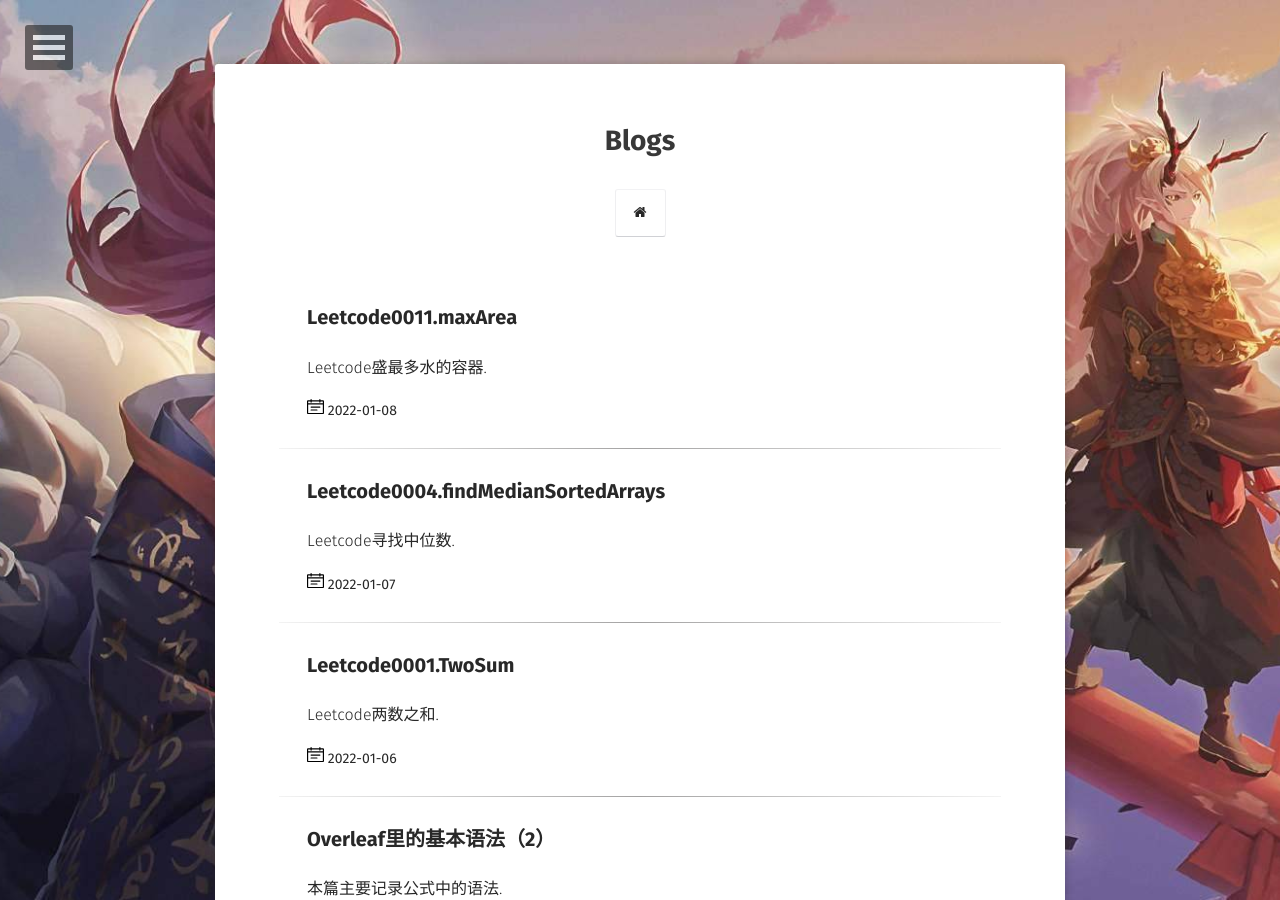
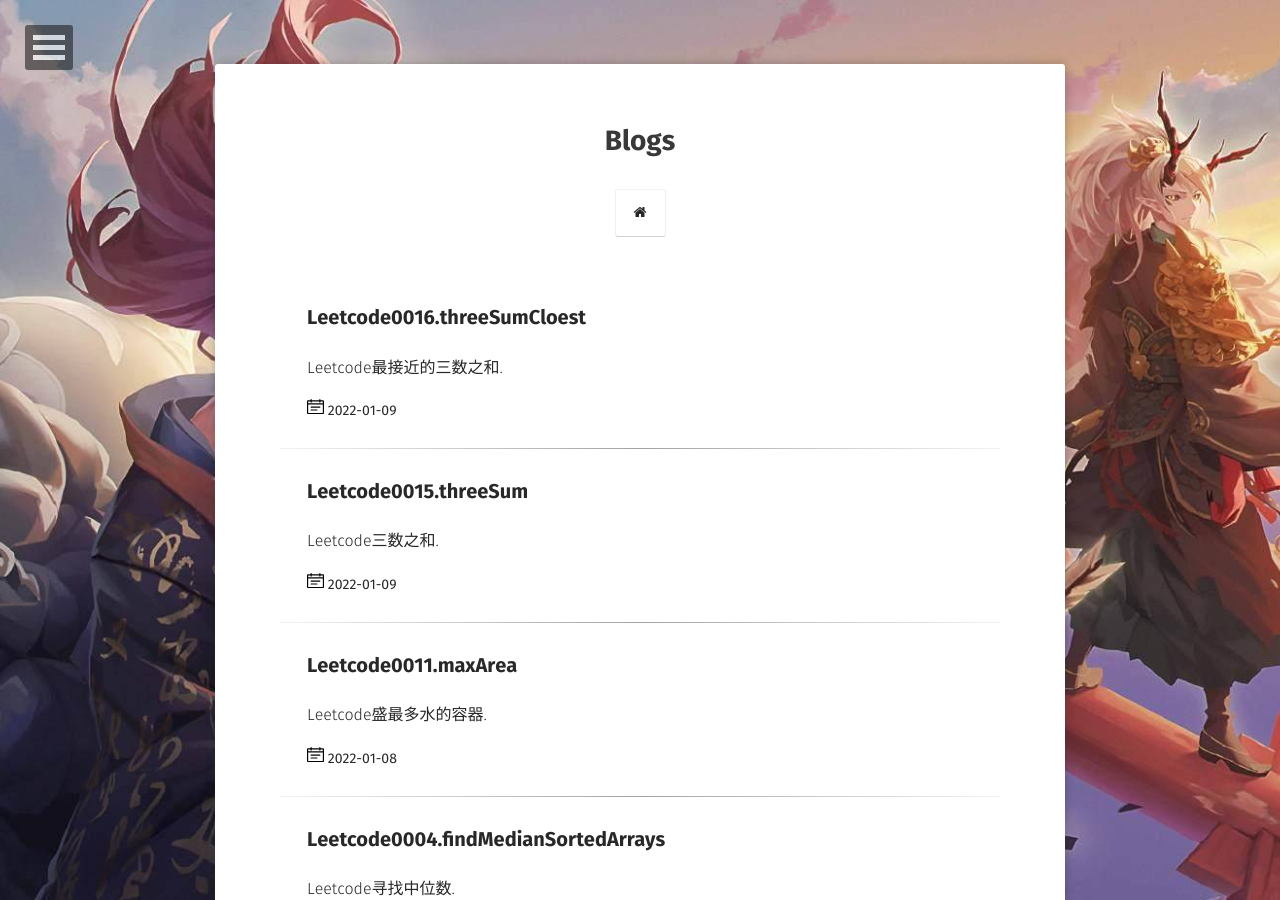
Before and after one commit to Marisssssa/Marisssssa.github.io, a Jekyll site: the page built from posts/index.md, in a window 1280 px wide and 900 px high. Built offline with Jekyll 4.4.1, drawn with Linux system fonts in a browser that asks for light colours; some web fonts are replaced; some of the changed lines change nothing that is shown.

Commit message:
update leetcode

````diff
--- /dev/null
+++ b/_posts/2022-01-09-leetcode-0015threeSum.md
@@ -0,0 +1,166 @@
+---
+layout: post
+title:  "Leetcode0015.threeSum"
+date:   2022-01-09
+excerpt: "Leetcode三数之和."
+tag:
+- leetcode
+- 算法
+comments: false
+---
+
+<center><b>0015.threeSum.</b> </center>
+
+# Leetcode题目0015.threeSum
+
+题目：三数之和
+
+给你一个包含 n 个整数的数组 nums，判断 nums 中是否存在三个元素 a，b，c ，使得 a + b + c = 0 ？请你找出所有和为 0 且不重复的三元组。
+
+注意：答案中不可以包含重复的三元组。
+
+| ![15eg1](https://gitee.com/llesssssa/imagebed/raw/master/master/202201091500908.png) | ![15eg2](https://gitee.com/llesssssa/imagebed/raw/master/master/202201091500778.png) |
+| ------------------------------------------------------------ | ------------------------------------------------------------ |
+| ![15eg3](https://gitee.com/llesssssa/imagebed/raw/master/master/202201091500026.png) |                                                              |
+
+1.暴力解法：
+
+未通过，时间超出限制。
+
+时间复杂度：$O(n^3)$
+
+```c++
+#include <iostream>
+#include <vector>
+#include <set>
+#include <algorithm>
+
+using namespace std;
+
+class Solution
+{
+public:
+    vector<vector<int>> threeSum(vector<int>& nums)
+    {
+        vector<vector<int>> result;
+        int num=0;
+        for(int i=0; i<(int)nums.size(); i++)
+        {
+            for(int j=i+1; j<(int)nums.size(); j++)
+            {
+                for(int k=j+1; k<(int)nums.size(); k++)
+                {
+                    if(nums.at(i)+nums.at(j)+nums.at(k)==0&&i!=j&&i!=k&&j!=k)
+                    {
+                        vector<int> a={nums.at(i),nums.at(j),nums.at(k)};
+                        sort(a.begin(),a.end());
+                        result.push_back(a);
+                        num=num+1;
+                    }
+                }
+            }
+        }
+        set<vector<int>> s(result.begin(),result.end());
+        result.assign(s.begin(),s.end());
+        return result;
+    }
+};
+
+int main()
+{
+    Solution s;
+    vector<int> v= {-1,0,1,2,-1,-4};
+    vector<vector<int>> res;
+    res=s.threeSum(v);
+    for (vector<vector<int>>::iterator it = res.begin(); it != res.end(); it++)
+    {
+        for (vector<int>::iterator itit = (*it).begin(); itit != (*it).end(); itit++)
+        {
+            cout << *itit <<" ";
+        }
+        cout<<endl;
+
+    }
+    return 0;
+}
+```
+
+2.如果nums的长度小于3直接输出空向量即可。对nums进行排序，升序保证了左边的数小于右边的数，当第一个数字循环到大于0的情况时，可以直接跳出循环。
+
+利用一个for循环来设定第一个数字，然后利用两个指针left和right来找剩下两个数字，left从第一个数字的下一个数字开始，right从nums尾开始，判断三数之和是否等于0，等于0则记录，且更新left和right指针到下一位置，如果和小于0，则left向右移，和大于0，则right向左移。如此循环。
+
+在下列代码中，我选择的是全部找完之后利用set来去重，但时间和空间上不占优势，可以在寻找的过程中，利用while来判断重复值，这样的话，时间和空间可以在nums很大的时候省很多。
+
+时间复杂度：$O(n^2)$
+
+空间复杂度：$O(n)$ 如果使用寻找过程中去重值的话就为：$O(1)$
+
+代码：
+
+```c++
+#include <iostream>
+#include <vector>
+#include <algorithm>
+#include <set>
+
+using namespace std;
+
+class Solution
+{
+public:
+    vector<vector<int>> threeSum(vector<int>& nums)
+    {
+        vector<vector<int>> result;
+        int left,right;
+        if(nums.size()<3)
+            return result;
+        sort(nums.begin(),nums.end());
+        int i;
+        for(i=0;i<(int)nums.size();i++)
+        {
+            if(nums.at(i)>0)
+                break;
+            else
+                left=i+1;right=nums.size()-1;
+                while(left<right)
+                {
+                    int sum=nums.at(i)+nums.at(left)+nums.at(right);
+                    if(sum==0)
+                    {
+                        result.push_back({nums.at(i),nums.at(left),nums.at(right)});
+                        left++;right--;
+                    }
+                    else if(sum>0)
+                        right--;
+                    else
+                        left++;
+                }
+        }
+        set<vector<int>> s(result.begin(),result.end());
+        result.assign(s.begin(),s.end());
+        return result;
+    }
+};
+
+int main()
+{
+    Solution s;
+    vector<int> v= {-1,0,1,2,-1,-4};
+    vector<vector<int>> res;
+    res=s.threeSum(v);
+    for (vector<vector<int>>::iterator it = res.begin(); it != res.end(); it++)
+    {
+        for (vector<int>::iterator itit = (*it).begin(); itit != (*it).end(); itit++)
+        {
+            cout << *itit <<" ";
+        }
+        cout<<endl;
+
+    }
+    return 0;
+}
+```
+
+
+
+END
--- /dev/null
+++ b/_posts/2022-01-09-leetcode-0016threeSumCloest.md
@@ -0,0 +1,78 @@
+---
+layout: post
+title:  "Leetcode0016.threeSumCloest"
+date:   2022-01-09
+excerpt: "Leetcode最接近的三数之和."
+tag:
+- leetcode
+- 算法
+comments: false
+---
+
+<center><b>0016.threeSumCloest.</b> </center>
+
+# Leetcode题目0016.threeSumCloest
+
+给你一个长度为 n 的整数数组 nums 和 一个目标值 target。请你从 nums 中选出三个整数，使它们的和与 target 最接近。
+
+返回这三个数的和。
+
+假定每组输入只存在恰好一个解。
+
+<table><tr><td><img src="https://gitee.com/llesssssa/imagebed/raw/master/master/202201091609845.png" alt="16eg1" style="zoom:100%;"</td><td><img src="C:\Users\Administrator\Desktop\mdimgs\16eg2.png" alt="16eg2" style="zoom:120%;"</td></tr></table>
+
+这道题和15题三数之和很类似，思想一致。
+
+时间复杂度：$O(n^2)$
+
+空间复杂度：$O(1)$
+
+代码：
+
+```c++
+#include <iostream>
+#include <vector>
+#include <algorithm>
+
+using namespace std;
+
+class Solution {
+public:
+    int threeSumClosest(vector<int>& nums, int target) {
+        int result,left,right,diff,temp=99999;
+        sort(nums.begin(),nums.end());
+        for(int i=0;i<(int)nums.size();i++)
+        {
+            left=i+1;right=nums.size()-1;
+            while(left<right)
+            {
+                int sum=nums.at(i)+nums.at(left)+nums.at(right);
+                diff=abs(target-sum);
+                if(diff<temp)
+                    {result=sum;temp=diff;}
+                if(sum==target)
+                    return sum;
+                else if(sum>target)
+                    right--;
+                else
+                    left++;
+            }
+        }
+        return result;
+    }
+};
+
+int main()
+{
+    vector<int> v={1,2,5,10,11};
+    int t=12;
+    Solution s;
+    int res=s.threeSumClosest(v,t);
+    cout << res << endl;
+    return 0;
+}
+```
+
+
+
+END
````
Also changed, not shown: _posts/2022-01-07-leetcode-0004findMedianSortedArrays.md (+1 -1 lines).
